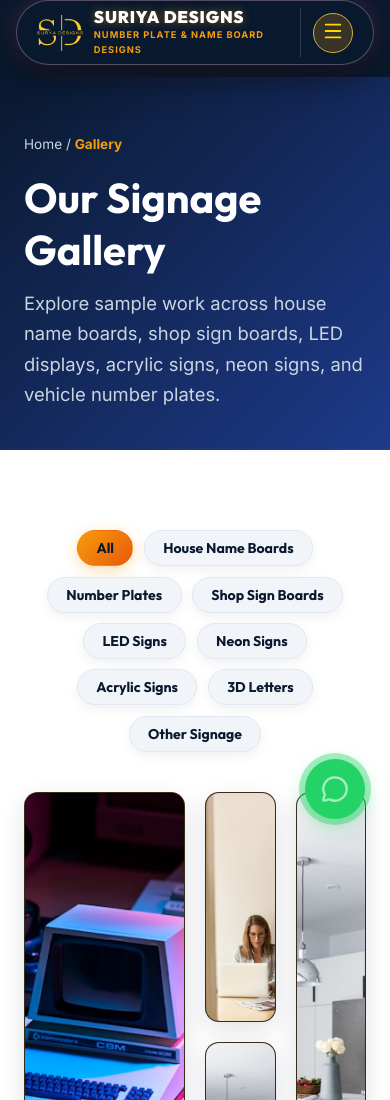
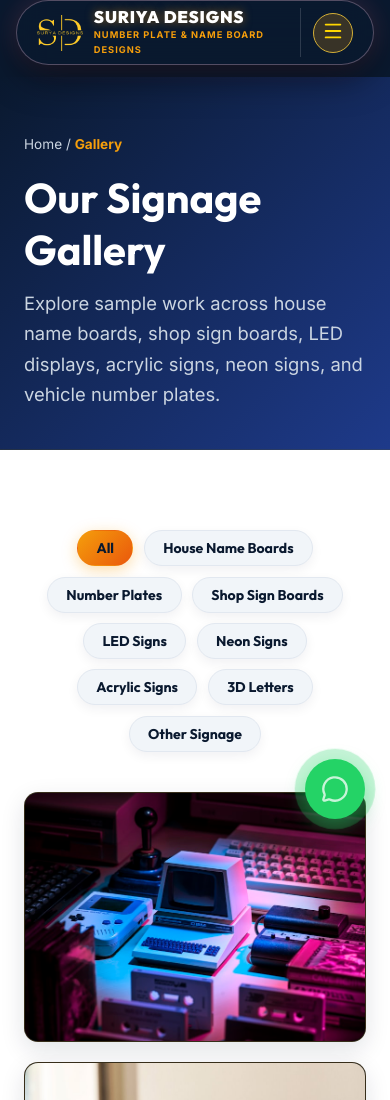
Before and after one commit to student2techie-star/surya_nameBoard, a React (Vite) app: page /gallery in a window 390 px wide. Shown: the top 1100 px of the page. Built offline with nearby package versions, Linux system fonts and the light colour scheme.

Commit message:
feat: add global CSS design system and component styles for Surya Designs

```diff
--- a/src/index.css
+++ b/src/index.css
@@ -2792,6 +2792,10 @@ h1, h2, h3, h4, h5, h6 {
     gap: 2.5rem;
   }
 
+  .gallery-collage-grid {
+    grid-template-columns: repeat(2, 1fr);
+  }
+
   .footer-grid {
     grid-template-columns: 1fr 1fr;
   }
@@ -2831,4 +2835,16 @@ h1, h2, h3, h4, h5, h6 {
     flex-direction: column;
     text-align: center;
   }
-}
+
+  .gallery-collage-grid {
+    grid-template-columns: 1fr;
+    grid-auto-rows: 250px;
+  }
+
+  .collage-card.span-hero-large,
+  .collage-card.span-tall,
+  .collage-card.span-wide {
+    grid-column: span 1;
+    grid-row: span 1;
+  }
+}
```
